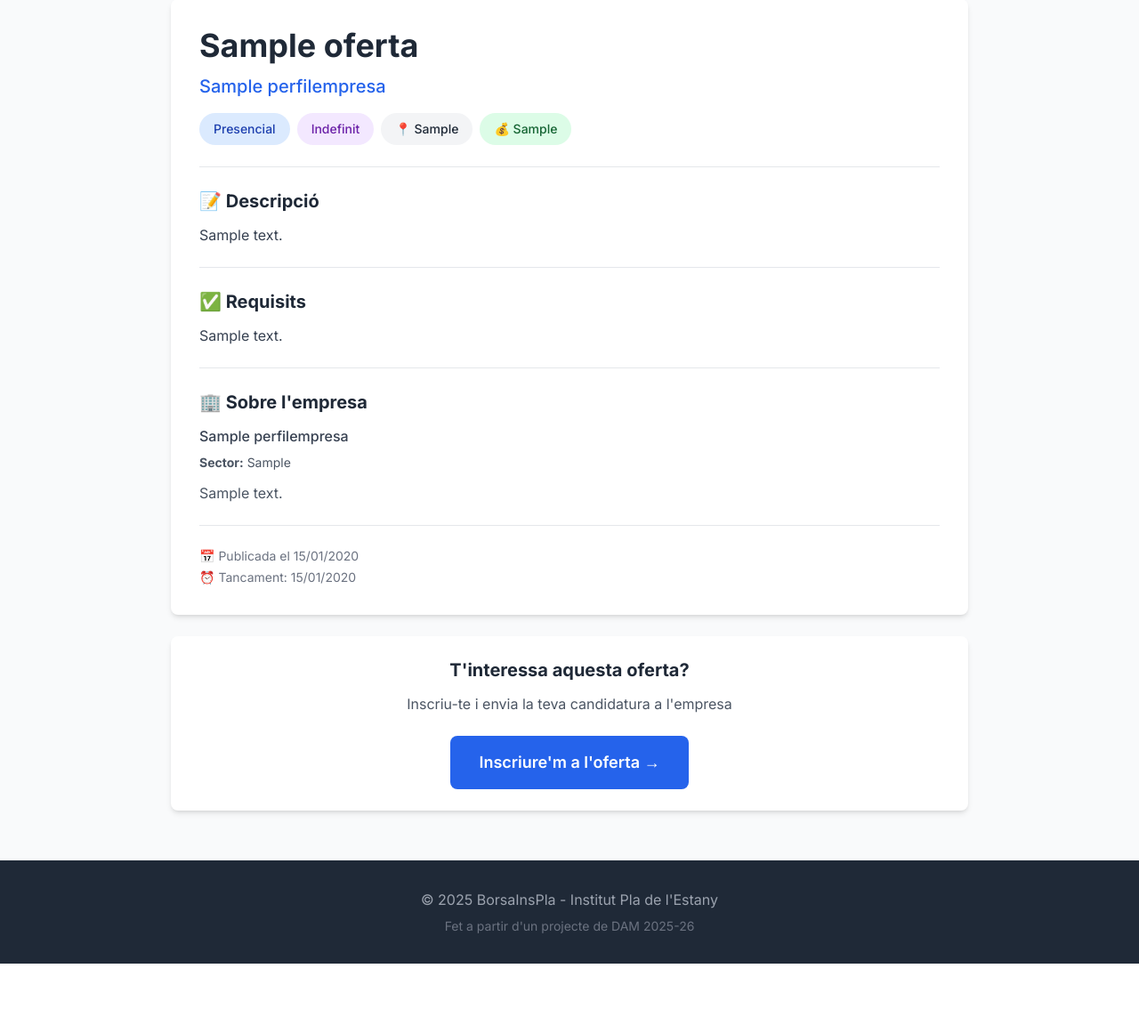
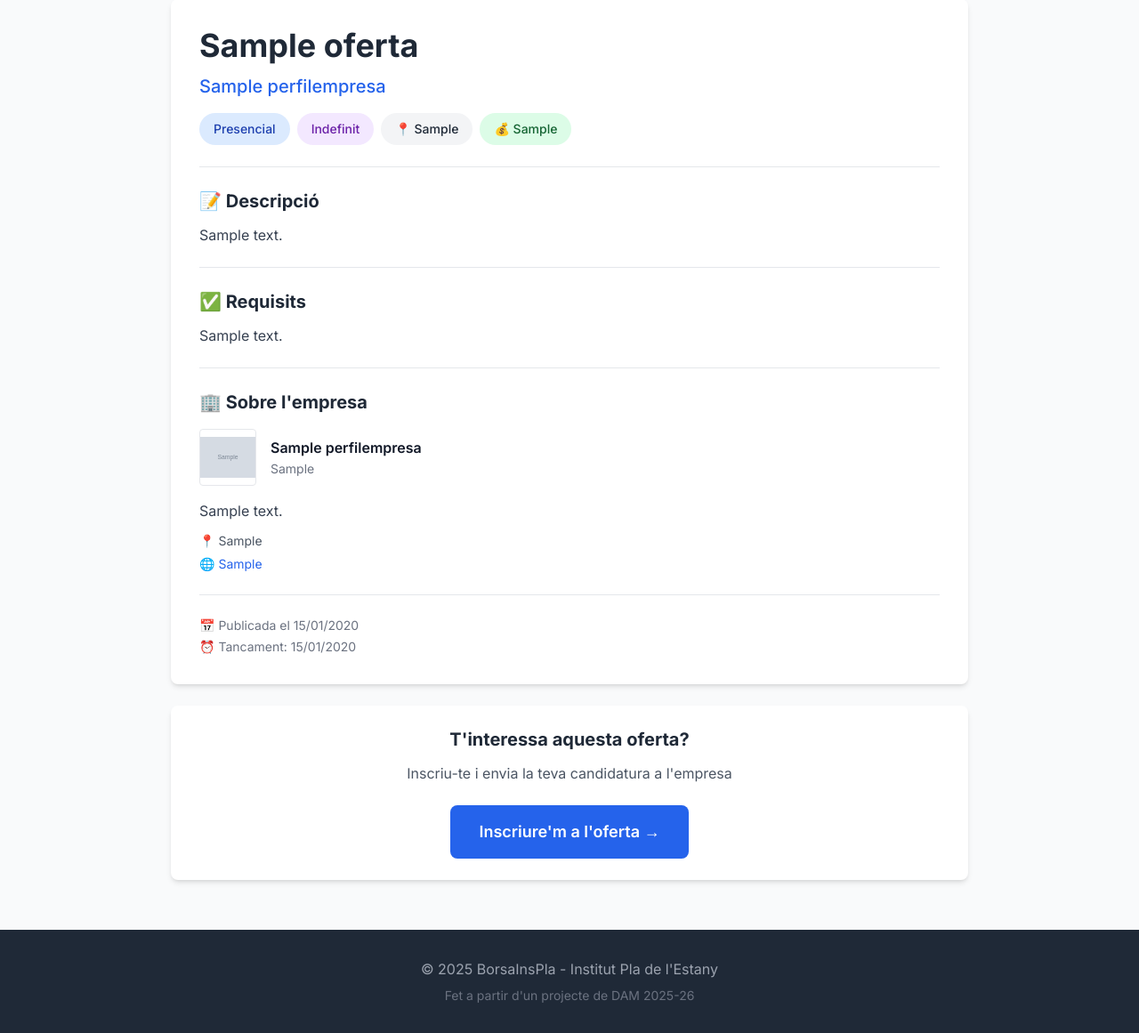
Before and after one commit to jepmasanas/borsaInsPla, a Django app: page /alumno/oferta/1/ in a window 1280 px wide. Shown: the part 161-1322 px from the top of the page at 89% size. Before the commit the page ends 1244 px from the top, so only its background shows below. Run offline with Django 5.2, Linux system fonts and the light colour scheme; a user stored in the database is signed in; tables that the repository leaves empty hold one stand-in row (values such as "Sample post"); grey boxes marked "Sample" are stand-in pictures; some libraries are stand-ins or nearby versions.

Commit message:
info empresa a oferta

```diff
--- a/templates/core/alumno/detalle_oferta.html
+++ b/templates/core/alumno/detalle_oferta.html
@@ -58,14 +58,32 @@
 
             <!-- Información de la empresa -->
             <div class="mb-4 sm:mb-6">
-                <h2 class="text-base sm:text-lg lg:text-xl font-bold text-gray-800 mb-2 sm:mb-3">🏢 {% trans "Sobre l'empresa" %}</h2>
-                <p class="text-sm sm:text-base text-gray-700 font-medium break-words">{{ oferta.empresa.nombre_empresa }}</p>
-                {% if oferta.empresa.sector %}
-                <p class="text-xs sm:text-sm text-gray-600 mt-2"><strong>{% trans "Sector:" %}</strong> {{ oferta.empresa.sector }}</p>
+                <h2 class="text-base sm:text-lg lg:text-xl font-bold text-gray-800 mb-3 sm:mb-4">🏢 {% trans "Sobre l'empresa" %}</h2>
+
+                <div class="flex items-center gap-4 mb-4">
+                    {% if oferta.empresa.logo %}
+                    <img src="{{ oferta.empresa.logo.url }}" alt="Logo {{ oferta.empresa.nombre_empresa }}" class="h-16 w-16 object-contain rounded border border-gray-200 flex-shrink-0">
+                    {% endif %}
+                    <div>
+                        <p class="text-sm sm:text-base text-gray-900 font-semibold break-words">{{ oferta.empresa.nombre_empresa }}</p>
+                        {% if oferta.empresa.sector %}
+                        <p class="text-xs sm:text-sm text-gray-500 mt-0.5">{{ oferta.empresa.sector }}</p>
+                        {% endif %}
+                    </div>
+                </div>
+
+                {% if oferta.empresa.descripcion %}
+                <p class="text-xs sm:text-sm lg:text-base text-gray-700 leading-relaxed mb-3">{{ oferta.empresa.descripcion }}</p>
                 {% endif %}
-                {% if oferta.empresa.descripcion %}
-                <p class="text-xs sm:text-sm lg:text-base text-gray-600 mt-3 leading-relaxed">{{ oferta.empresa.descripcion|truncatewords:50 }}</p>
-                {% endif %}
+
+                <div class="space-y-1.5 text-xs sm:text-sm text-gray-600">
+                    {% if oferta.empresa.direccion %}
+                    <p>📍 {{ oferta.empresa.direccion }}</p>
+                    {% endif %}
+                    {% if oferta.empresa.web %}
+                    <p>🌐 <a href="{{ oferta.empresa.web }}" target="_blank" rel="noopener noreferrer" class="text-blue-600 hover:underline break-all">{{ oferta.empresa.web }}</a></p>
+                    {% endif %}
+                </div>
             </div>
 
             <div class="border-b border-gray-200 my-4 sm:my-6"></div>
```
